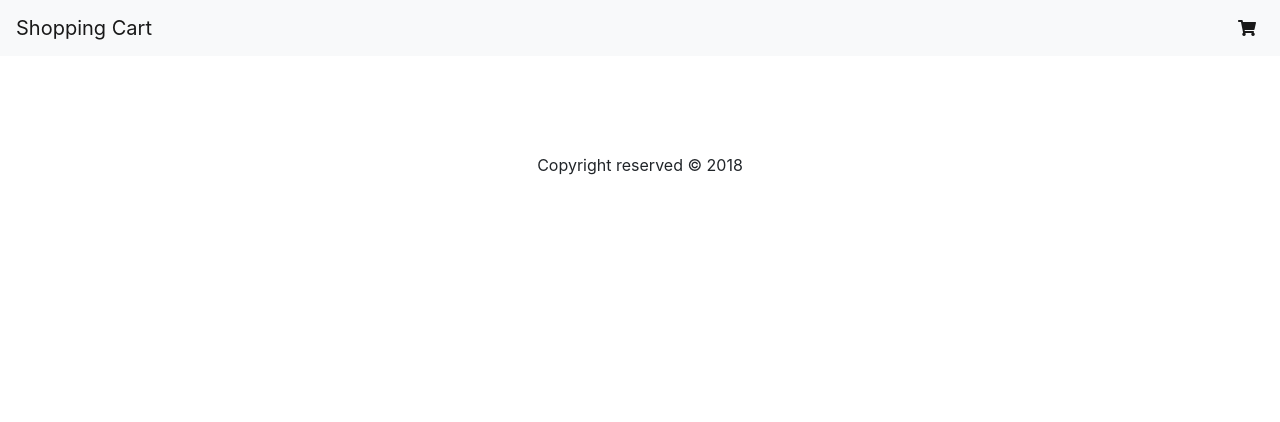
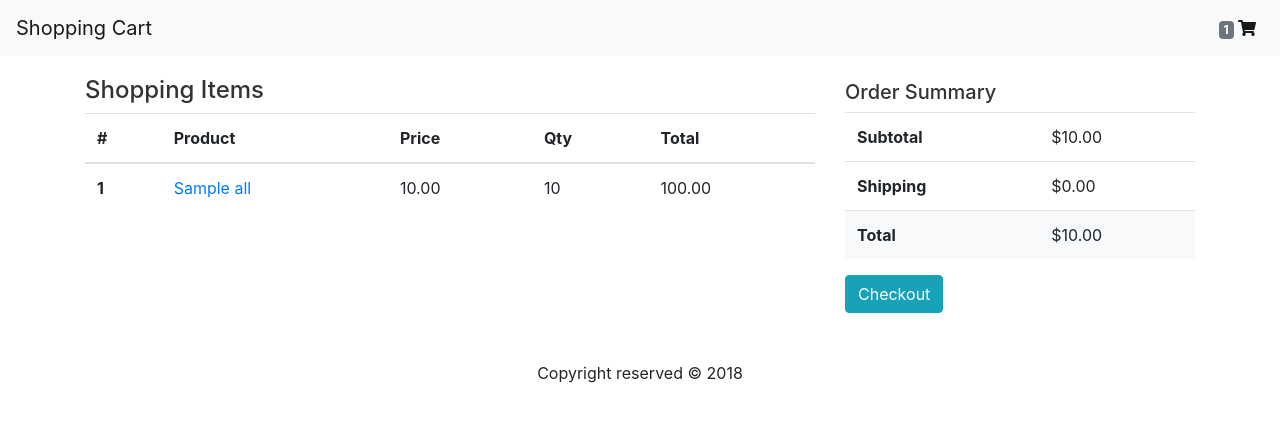
Before and after one commit to MAZEN-Kenjrawi/Cart, a PHP site: template resources/views/cart/index.twig in a window 1280 px wide. Shown: the top 422 px of the page. Run offline with PHP 8.4, Linux system fonts and the light colour scheme; the template is opened without the code that fills it: most values are stand-ins (such as "Sample title", 1, 10 or a date in 2020); some libraries are stand-ins or nearby versions.

Commit message:
Adding Cart Logic

```diff
--- a/app/Controllers/CartController.php
+++ b/app/Controllers/CartController.php
@@ -9,6 +9,8 @@ use Psr\Http\Message\ServerRequestInterface as Request;
 use Psr\Http\Message\ResponseInterface as Response;
 
 use Cart\Basket\Basket;
+
+use Cart\Basket\Exceptions\QtyExceededException;
 
 class CartController extends FrontendController
 {
@@ -31,7 +33,7 @@ class CartController extends FrontendController
     {
         $product = $this->product->where('url', $url)->first();
 
-        // @TODO: make it ajax response
+         // @TODO: make it ajax response
         if(!$product)
         {
             // return Error
@@ -41,7 +43,7 @@ class CartController extends FrontendController
         try {
             $this->basket->add($product, $qty);
         } catch (QtyExceededException $error) {
-
+            /* @Todo: add a flash message {{ $error->message }} :p */
         }
 
         return $response->withRedirect($router->pathFor('cart.index'));
--- a/app/container.php
+++ b/app/container.php
@@ -10,6 +10,8 @@ use Cart\Support\Storage\SessionStorage;
 use Cart\Support\Storage\Contracts\StorageInterface;
 
 use Cart\Basket\Basket;
+
+use Cart\Support\Extensions\AppTwigExtensions;
 
 return [
 
@@ -28,6 +30,7 @@ return [
             $c->get('router'),
             $c->get('request')->getUri()
         ));
+        $twig->addExtension(new AppTwigExtensions);
 
         $twig->getEnvironment()->addGlobal('basket', $c->get(Basket::class));
 
--- a/resources/assets/css/main.css
+++ b/resources/assets/css/main.css
@@ -0,0 +1,15 @@
+.shoppingCart
+{
+    margin-top: 20px;
+}
+.shoppingCart h1
+{
+    font-size: 24px !important;
+    color: #333;
+}
+
+.shoppingCart h2
+{
+    font-size: 20px !important;
+    color: #333;
+}
--- a/resources/views/cart/index.twig
+++ b/resources/views/cart/index.twig
@@ -2,7 +2,61 @@
 
 {% block content %}
 
-    <div class="col-12 mt-5">
+    <div class="row shoppingCart">
+        <div class="col-8">
+            <h1>Shopping Items</h1>
+            {% if basket.itemCount %}
+                <table class="table table-hover">
+                    <thead>
+                        <tr>
+                            <th scope="col">#</th>
+                            <th scope="col">Product</th>
+                            <th scope="col">Price</th>
+                            <th scope="col">Qty</th>
+                            <th scope="col">Total</th>
+                        </tr>
+                    </thead>
+                    <tbody>
+                        {% for item in basket.all %}
+                            <tr>
+                                <th scope="row">{{ loop.index }}</th>
+                                <td>
+                                    <a href="{{ path_for('product.get', {url : (item.product_url)}) }}">
+                                    {{ item.product_name }}
+                                    </a>
+                                </td>
+                                <td>{{ item.item_price | number_format(2) }}</td>
+                                <td>{{ item.qty }}</td>
+                                <td>{{ (item.qty * item.item_price) | number_format(2) }}</td>
+                            </tr>
+                        {% endfor %}
+                    </tbody>
+                </table>
+            {% else %}
+                <p>You have no items in your cart. <a href="{{ path_for('homepage') }}">Start Shopping</a></p>
+            {% endif %}
+        </div>
+        <div class="col-4">
+            {% if basket.itemCount and basket.subTotal %}
+                <h2 class="mt-1">Order Summary</h2>
+                <table class="table">
+                    <tr>
+                        <td><strong>Subtotal</strong></td>
+                        <td>${{ basket.subTotal | number_format(2) }}</td>
+                    </tr>
+                    <tr>
+                        <td><strong>Shipping</strong></td>
+                        <td>${{ basket.shippingFees | number_format(2) }}</td>
+                    </tr>
+                    <tr class="bg-light">
+                        <td><strong>Total</strong></td>
+                        <td>${{ basket.total | number_format(2) }}</td>
+                    </tr>
+                </table>
+
+                <a href="javascript:void(0)" class="btn btn-info">Checkout</a>
+            {% endif %}
+        </div>
     </div>
 
 {% endblock %}
--- a/resources/views/templates/app.twig
+++ b/resources/views/templates/app.twig
@@ -10,6 +10,7 @@
 
     <link rel="stylesheet" href="https://maxcdn.bootstrapcdn.com/bootstrap/4.0.0/css/bootstrap.min.css" integrity="sha384-Gn5384xqQ1aoWXA+058RXPxPg6fy4IWvTNh0E263XmFcJlSAwiGgFAW/dAiS6JXm" crossorigin="anonymous">
     <link rel="stylesheet" href="{{ base_url('home') }}/../resources/assets/fonts/fontawesome-all.min.css">
+    <link rel="stylesheet" href="{{ base_url('home') }}/../resources/assets/css/main.css">
 </head>
 
 <body>
```
Also changed, not shown: app/Basket/Basket.php (+41 -4 lines), app/Support/Extensions/AppTwigExtensions.php (added, +26 -0 lines), app/Support/Storage/SessionStorage.php.
